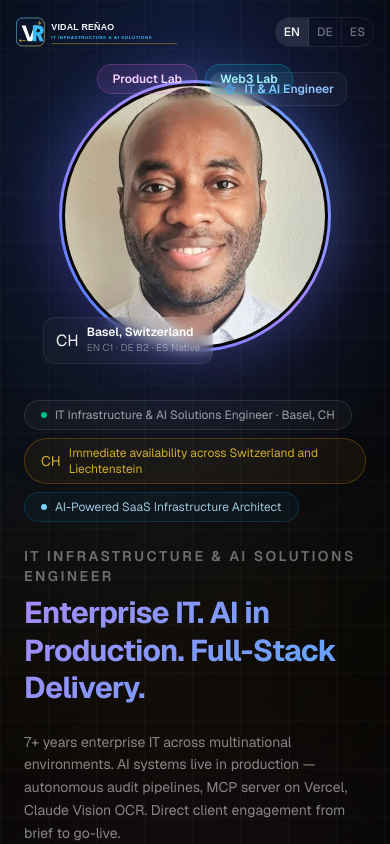
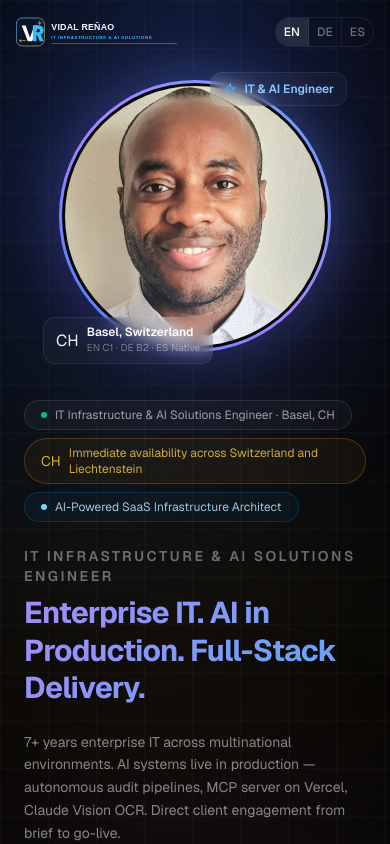
Before and after one commit to vidal-renao/vidal-pro-portfolio, a Next.js app: page /en in a window 390 px wide. Shown: the top 844 px of the page. Built offline with nearby package versions, Linux system fonts and the light colour scheme.

Commit message:
refactor: keep lab demos within projects section

```diff
--- a/components/NavBar.tsx
+++ b/components/NavBar.tsx
@@ -33,8 +33,6 @@ export default function NavBar() {
     { href: homeAnchor("stack"), label: t("stack") },
     { href: homeAnchor("experience"), label: t("experience") },
     { href: homeAnchor("projects"), label: t("projects") },
-    { href: `/${locale}/labs/tempo-tutor`, label: t("productLab") },
-    { href: `/${locale}/labs/community-fund`, label: t("lab") },
     { href: homeAnchor("contact"), label: t("contact") },
   ];
 
@@ -97,20 +95,6 @@ export default function NavBar() {
           </a>
         </div>
       </nav>
-      <div className="flex justify-center gap-2 px-4 pb-3 md:hidden">
-        <a
-          href={`/${locale}/labs/tempo-tutor`}
-          className="rounded-full border border-fuchsia-400/25 bg-fuchsia-400/10 px-3.5 py-1.5 text-xs font-semibold text-fuchsia-200 transition-colors hover:bg-fuchsia-400/20"
-        >
-          {t("productLab")}
-        </a>
-        <a
-          href={`/${locale}/labs/community-fund`}
-          className="rounded-full border border-cyan-400/25 bg-cyan-400/10 px-3.5 py-1.5 text-xs font-semibold text-cyan-200 transition-colors hover:bg-cyan-400/20"
-        >
-          {t("lab")}
-        </a>
-      </div>
     </header>
   );
 }
```
